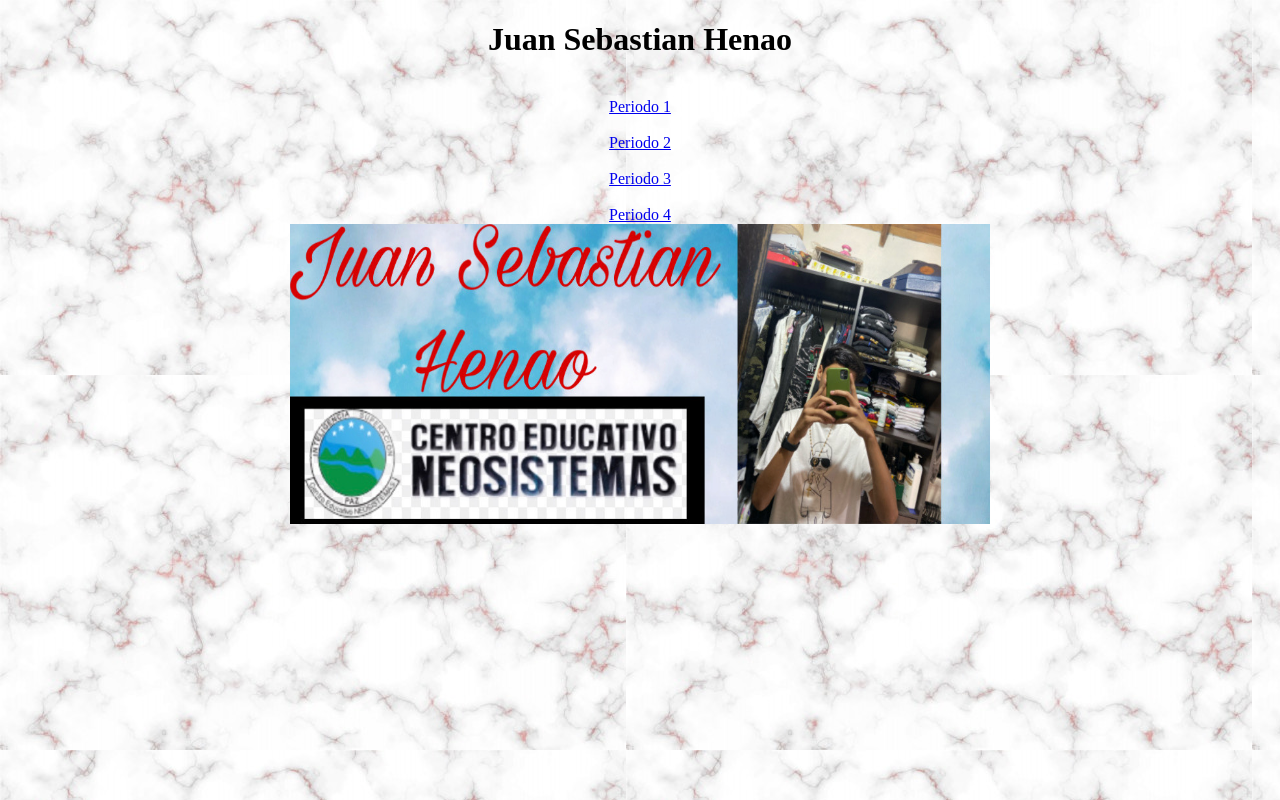
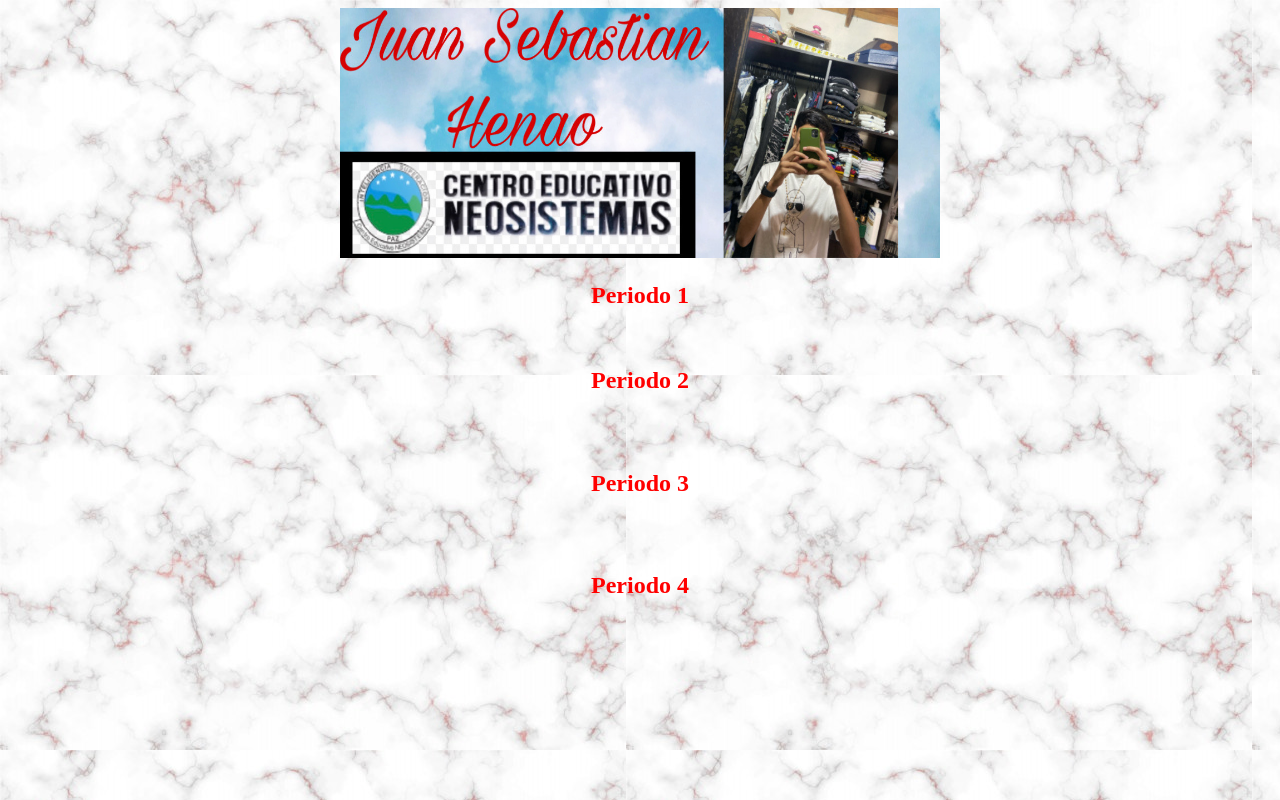
Before and after one commit to SebasHenao69/proyecto1, a plain HTML site: page index.html in a window 1280 px wide. Drawn offline with Linux system fonts and the light colour scheme.

Commit message:
Update index.html

```diff
--- a/index.html
+++ b/index.html
@@ -4,12 +4,15 @@
 	<title>Plataforma Tecnologia</title>
 </head>
 <body background="fondo.jpg">
-<center><h1>Juan Sebastian Henao</h1></center>
-<br><center><a href="periodo1.html"> Periodo 1</a></br>
-<br><a href="periodo2.html"> Periodo 2</a></br>
-<br><a href="periodo3.html"> Periodo 3</a></br>
-<br><a href="periodo4.html"> Periodo 4</a></br></center>
-<center><img src="fotofp.jpg" width="700" height="300"></center>
+<div class="img1">
+<center><img src="fotofp.jpg" width="600" height="250"></div></center>
+<center><a href="periodo1.html"style="text-decoration: none;"><font color="red"><h2> Periodo 1 </h2></font></a>
+<br><a href="periodo2.html"style="text-decoration: none;"><font color="red"><h2> Periodo 2 </h2></a></br>
+<br><a href="periodo3.html" style="text-decoration: none;"><font color="red"><h2> Periodo 3 </h2></a></br>
+<br><a href="periodo4.html"style="text-decoration: none;"><font color="red"><h2> Periodo 4 </h2></a></br></center>
+
+
+
 </br>
 
 </body>
```
